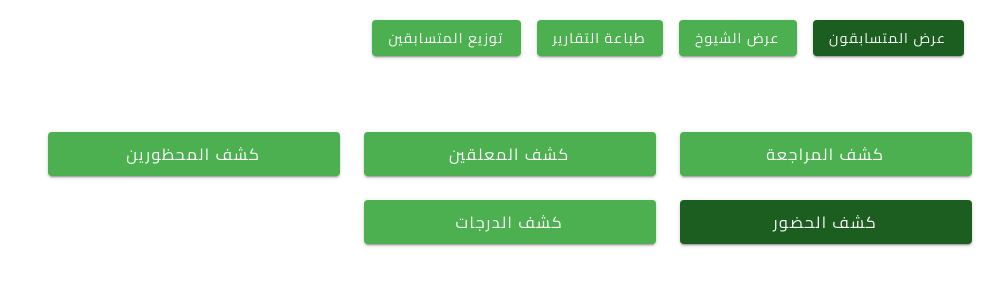
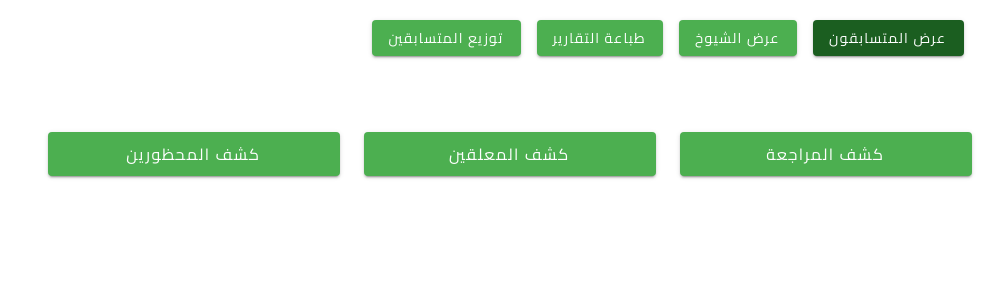
Before and after one commit to el3raky-developer/quran-FE, a Vue app: page /competitions/1/reports in a window 1280 px wide. Shown: the top 300 px of the page, without its empty margins (291-1280 px from the left). Built offline with nearby package versions, Linux system fonts and the light colour scheme.

Commit message:
Comment out attendance and grades buttons in Reports.vue for future implementation.

```diff
--- a/src/components/Reports.vue
+++ b/src/components/Reports.vue
@@ -25,7 +25,7 @@
         </v-btn>
       </v-col>
 
-      <v-col cols="12" md="3">
+      <!-- <v-col cols="12" md="3">
         <v-btn block size="large" color="primary" @click="goToAttendance">
           كشف الحضور
         </v-btn>
@@ -35,7 +35,7 @@
         <v-btn block size="large" color="secondary" @click="goToGrades">
           كشف الدرجات
         </v-btn>
-      </v-col>
+      </v-col> -->
     </v-row>
   </div>
   <router-view />
```
